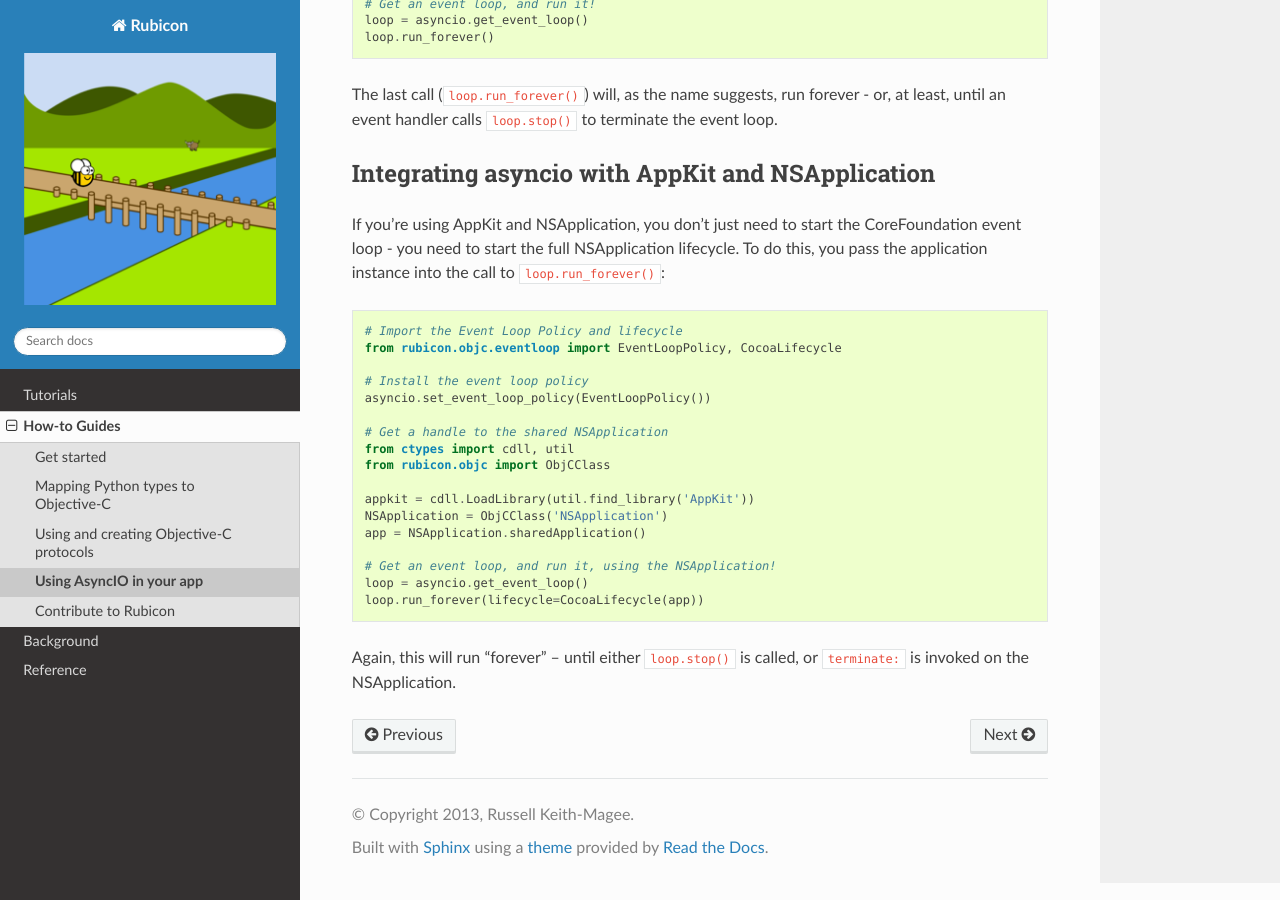
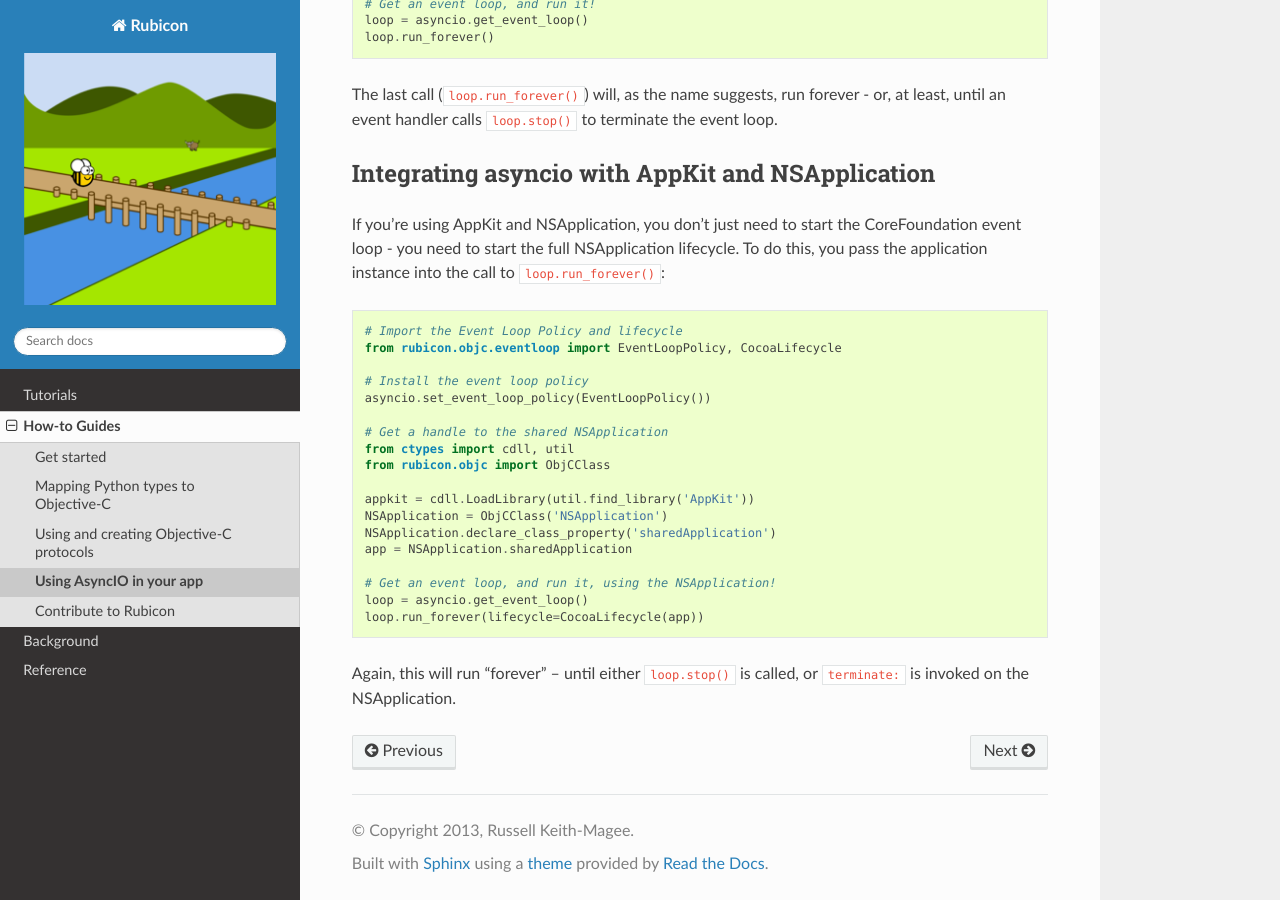
Before and after one commit to beeware/rubicon-objc, a Sphinx documentation site: the page built from docs/how-to/async.rst, in a window 1280 px wide and 900 px high, scrolled down 838 px. Built offline with Sphinx 7.4.7 and the Read the Docs theme 2.0.0, drawn with Linux system fonts in a browser that asks for light colours.

Commit message:
Method actually a prop
https://github.com/pybee/rubicon-objc/issues/128

```diff
--- a/docs/how-to/async.rst
+++ b/docs/how-to/async.rst
@@ -64,7 +64,8 @@ lifecycle. To do this, you pass the application instance into the call to
 
     appkit = cdll.LoadLibrary(util.find_library('AppKit'))
     NSApplication = ObjCClass('NSApplication')
-    app = NSApplication.sharedApplication()
+    NSApplication.declare_class_property('sharedApplication')
+    app = NSApplication.sharedApplication
 
     # Get an event loop, and run it, using the NSApplication!
     loop = asyncio.get_event_loop()
```
